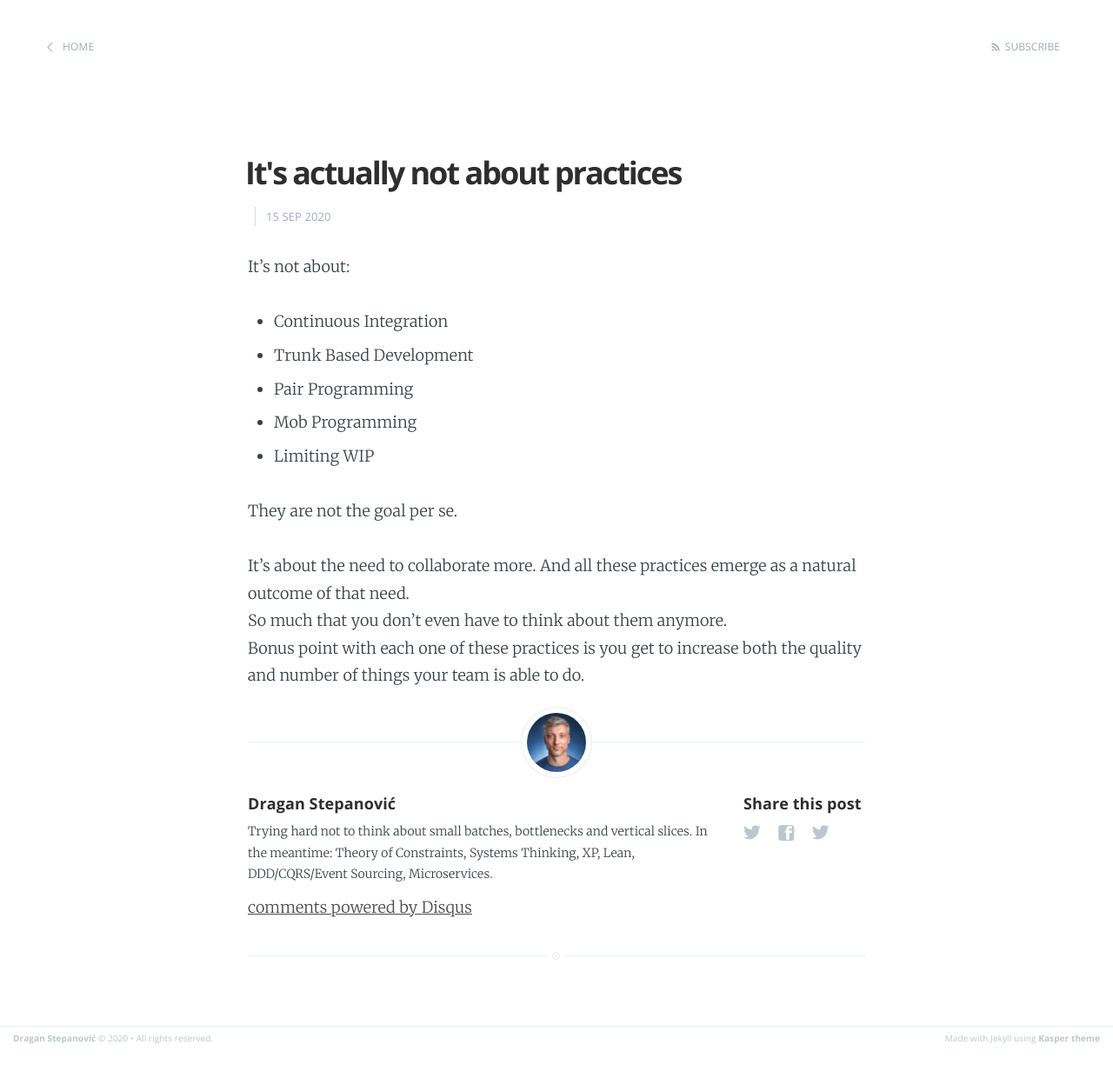
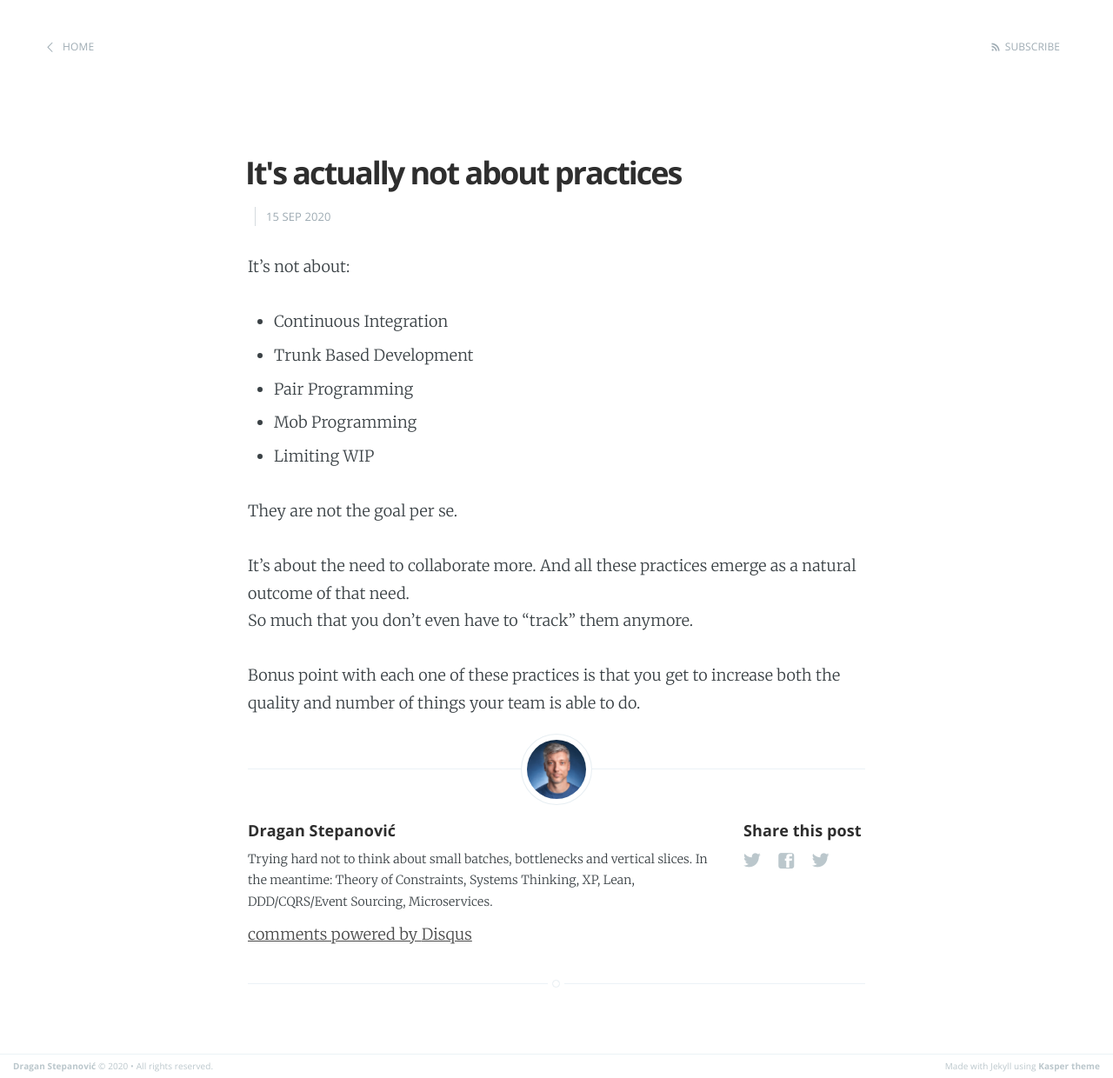
Before and after one commit to dragan-stepanovic/dragan-stepanovic.github.io, a Jekyll site: the page built from _posts/2020-09-15-it-is-not-about-practices.md, in a window 1280 px wide. Shown: the whole page at 87% size. Built offline with Jekyll 4.4.1, drawn with Linux system fonts in a browser that asks for light colours; our own code applies the rules of GitHub Pages for plain Markdown files; comment, search, counter and statistics services are not loaded; before the commit the page ends 1209 px from its top, so only the background shows below that.

Commit message:
Update 2020-09-15-it-is-not-about-practices.md

```diff
--- a/_posts/2020-09-15-it-is-not-about-practices.md
+++ b/_posts/2020-09-15-it-is-not-about-practices.md
@@ -12,5 +12,6 @@
 They are not the goal per se.
 
 It's about the need to collaborate more. And all these practices emerge as a natural outcome of that need.
-So much that you don't even have to think about them anymore.
-Bonus point with each one of these practices is you get to increase both the quality and number of things your team is able to do.
+So much that you don't even have to "track" them anymore.
+
+Bonus point with each one of these practices is that you get to increase both the quality and number of things your team is able to do.
```
